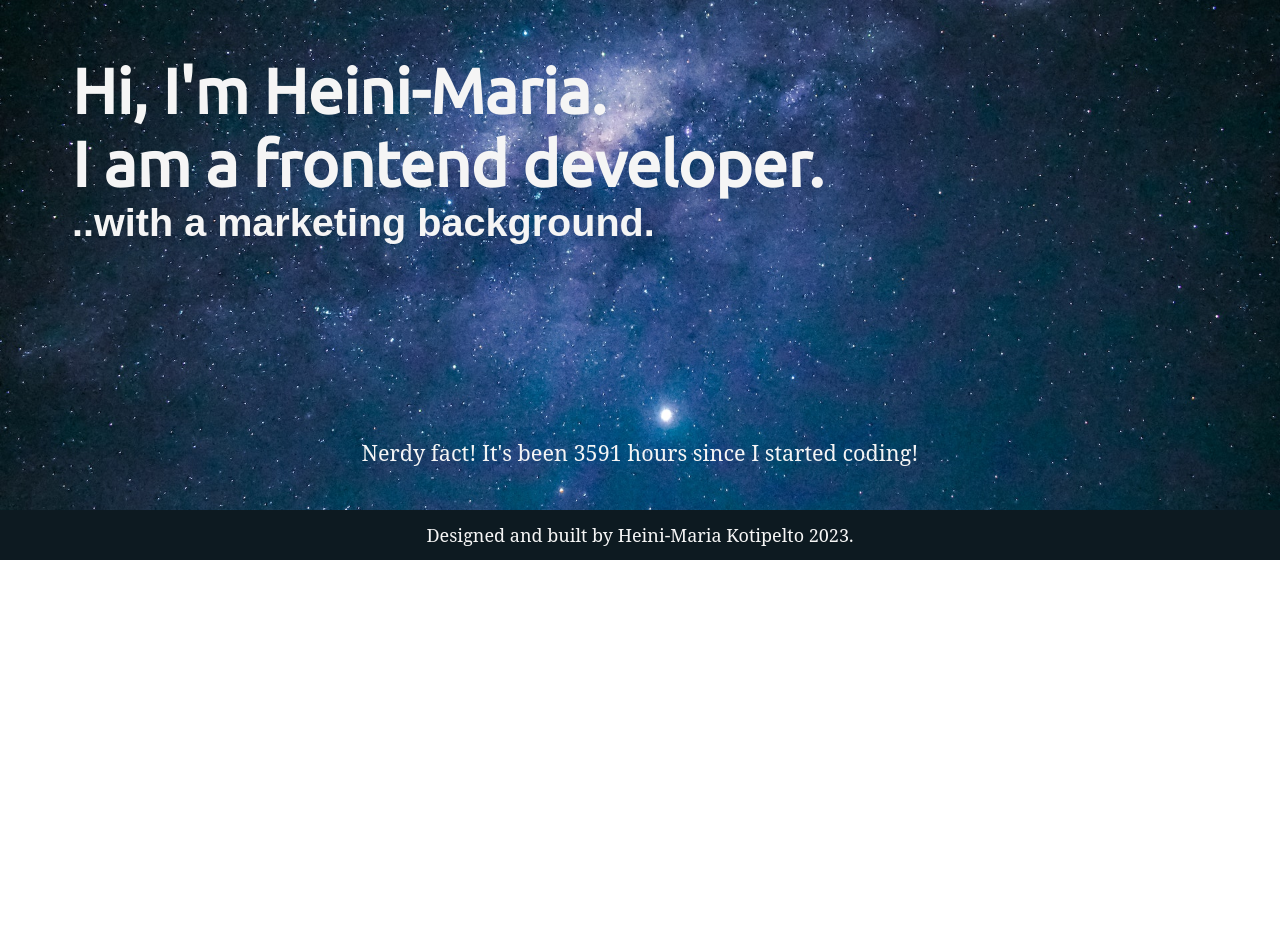
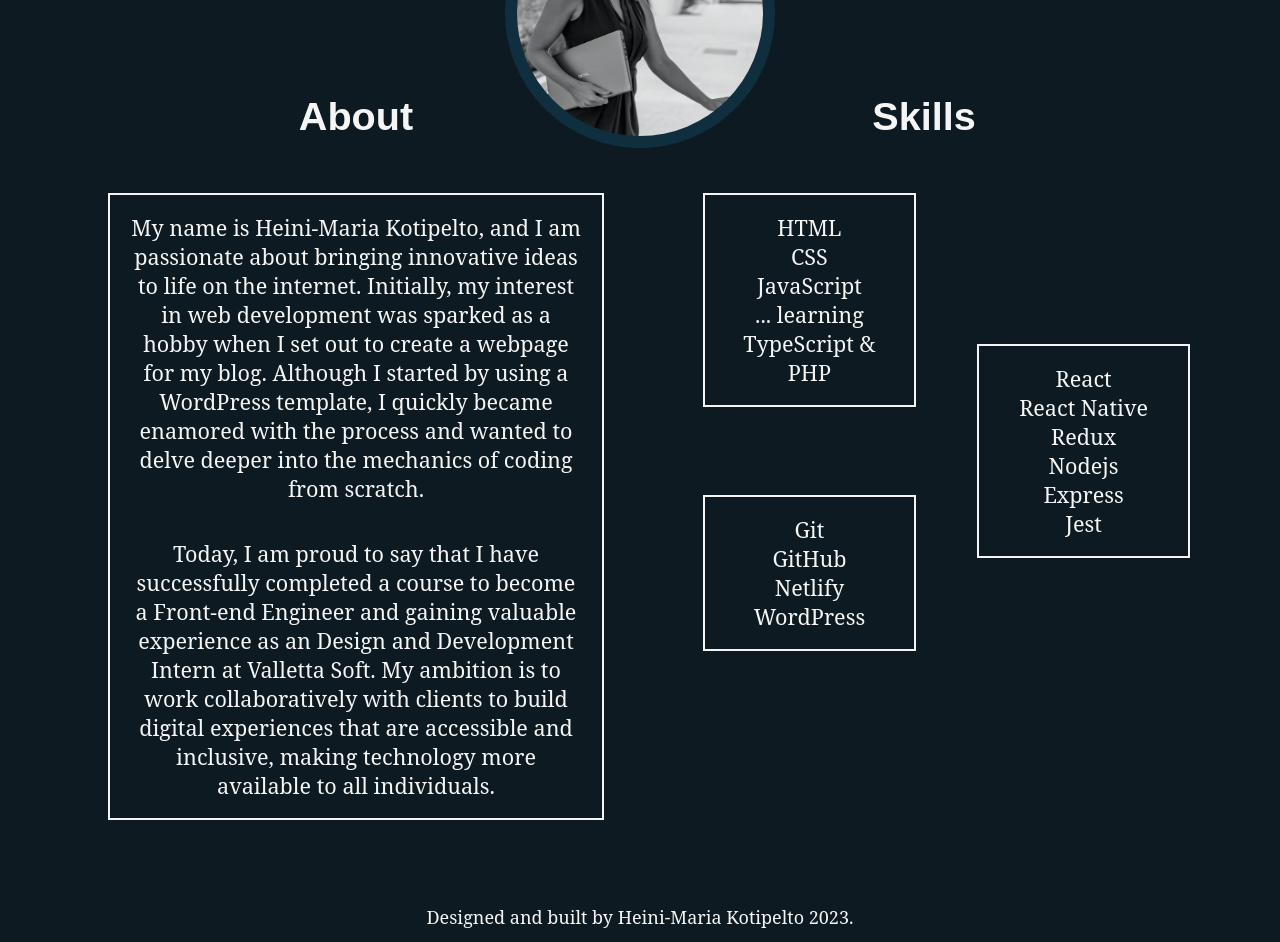
Before and after one commit to Heini-Maria/portfolio-react, a React app: page /#/about in a window 1280 px wide. Shown: the part 240-1182 px from the top of the page. Before the commit the page ends 800 px from the top, so only its background shows below. Built offline with nearby package versions, Linux system fonts and the light colour scheme.

Commit message:
added skills and changed to hashrouter

```diff
--- a/src/App.js
+++ b/src/App.js
@@ -1,6 +1,6 @@
 import React from "react";
 import {
-  BrowserRouter as Router,
+  HashRouter as Router,
 } from "react-router-dom";
 import "./App.css";
 import Header from "./components/Header";
--- a/src/components/About.js
+++ b/src/components/About.js
@@ -17,19 +17,20 @@
             <h2>About</h2>
             <div className="about-me">
               <p className="">
-                My name is Heini-Maria Kotipelto and I love
-                creating things that live on the internet.
-                My interest in web development started as a hobby when
-                I decided to try and create a webpage for my blog.
-                Although I was using a WordPress template and not coding the sites
-                by myself it kindled the spark to want to
-                learn more about how it is done from scratch.
+                My name is Heini-Maria Kotipelto, and I am passionate about bringing innovative
+                ideas to life on the internet. Initially, my interest in web development was
+                sparked as a hobby when I set out to create a webpage for my blog.
+                Although I started by using a WordPress template,
+                I quickly became enamored with the process and wanted to delve deeper into
+                the mechanics of coding from scratch.
               </p>
               <p>
-                Fast-forward to today,
-                and I successfully finished a course to become a Front-end Engineer.
-                My next goal is to get to build accessible,
-                inclusive products and digital experiences and work with real clients.
+                Today, I am proud to say that I have successfully completed a course to
+                become a Front-end Engineer and gaining
+                valuable experience as an Design and Development Intern at Valletta Soft.
+                My ambition is to work collaboratively with clients to build digital experiences
+                that are accessible and inclusive,
+                making technology more available to all individuals.
               </p>
             </div>
           </div>
@@ -40,13 +41,15 @@
                 <li>HTML</li>
                 <li>CSS</li>
                 <li>JavaScript</li>
-                <li>...learning TypeScript</li>
+                <li>... learning TypeScript & PHP</li>
               </ul>
               <ul className="frameworks">
                 <li>React</li>
                 <li>React Native</li>
                 <li>Redux</li>
                 <li>Nodejs</li>
+                <li>Express</li>
+                <li>Jest</li>
               </ul>
               <ul>
                 <li>Git</li>
```
